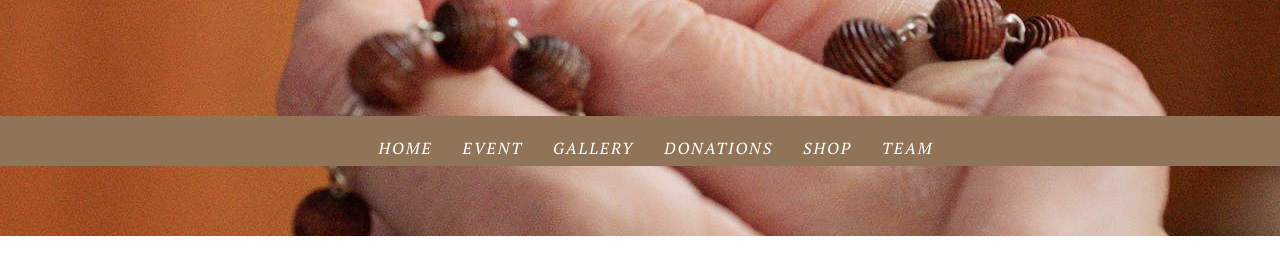
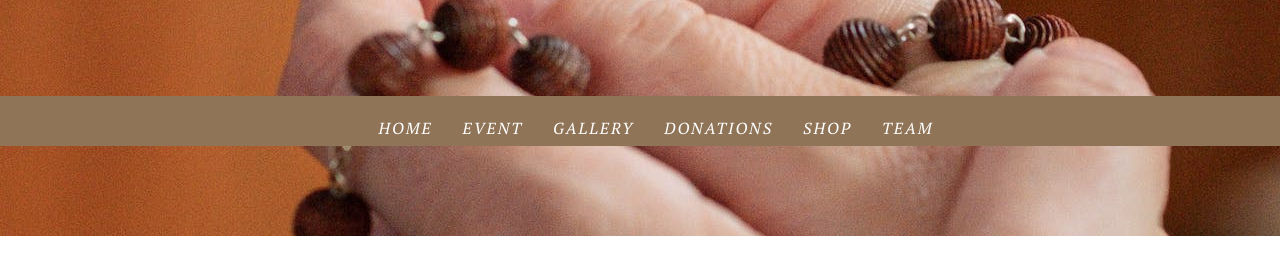
Before and after one commit to sandeepndsouza/11A.Annunciation-Dev, a website: page index.html in a window 1280 px wide. Shown: the part 84-364 px from the top of the page. Drawn offline with nearby package versions, Linux system fonts and the light colour scheme.

Commit message:
"new check"

```diff
--- a/style.css
+++ b/style.css
@@ -10,7 +10,7 @@ body{
     position: fixed;
     margin-top: 5px;
     /* padding: 20px; */
-    height:   75px;
+    /* height:   75px; */
     background: transparent;
     color: #fff;
     font-size: 1rem;
@@ -42,7 +42,7 @@ h1{
 .nav{
   background-color: #907457;
   position: fixed;
-    top: 200px;
+    top: 180px;
     width: 100%;
     height: 50px;
     display: flex;
```
